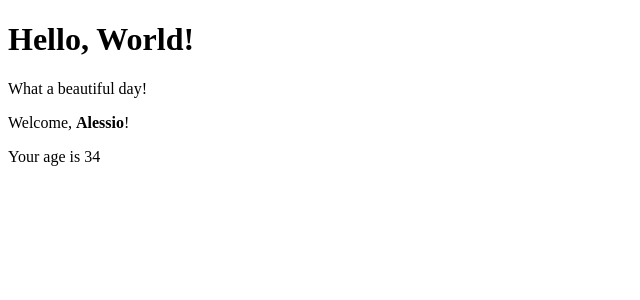
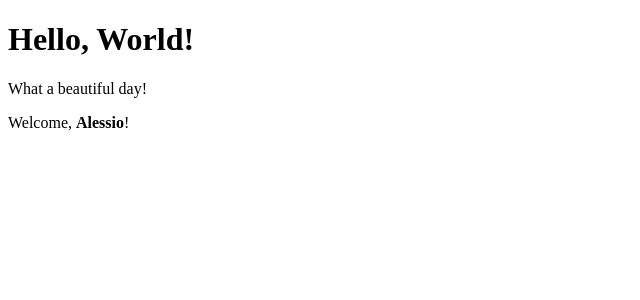
Before and after one commit to AlessioSatta/react-exercises, a React (Create React App) app in the folder my-app/: page / in a window 1280 px wide. Shown: the top 300 px of the page, without its empty margins (0-640 px from the left). Built offline with nearby package versions, Linux system fonts and the light colour scheme.

Commit message:
add: condition in welcome.js

```diff
--- a/my-app/src/App.js
+++ b/my-app/src/App.js
@@ -7,7 +7,7 @@ export class App extends React.Component {
         return(
             <div>
                 <Hello />
-                <Welcome age= {34} />
+                <Welcome age= {17} />
             </div>
         )
     }
--- a/my-app/src/Welcome.js
+++ b/my-app/src/Welcome.js
@@ -8,7 +8,7 @@ export class Welcome extends React.Component {
         return(
             <div>
                 <p>Welcome, <strong>{name}</strong>!</p>
-                <Age age= {this.props.age} />
+                {this.props.age > 18 && <Age age= {this.props.age} />}
             </div>
         )
     }
```
